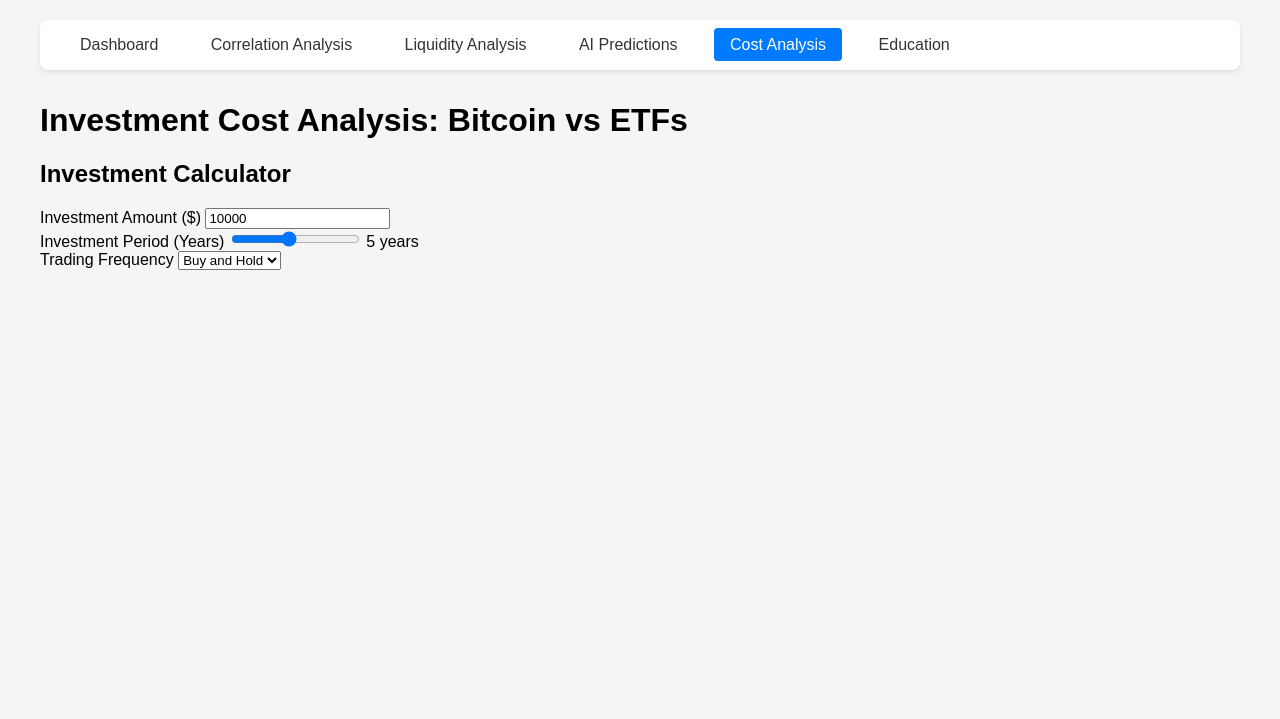
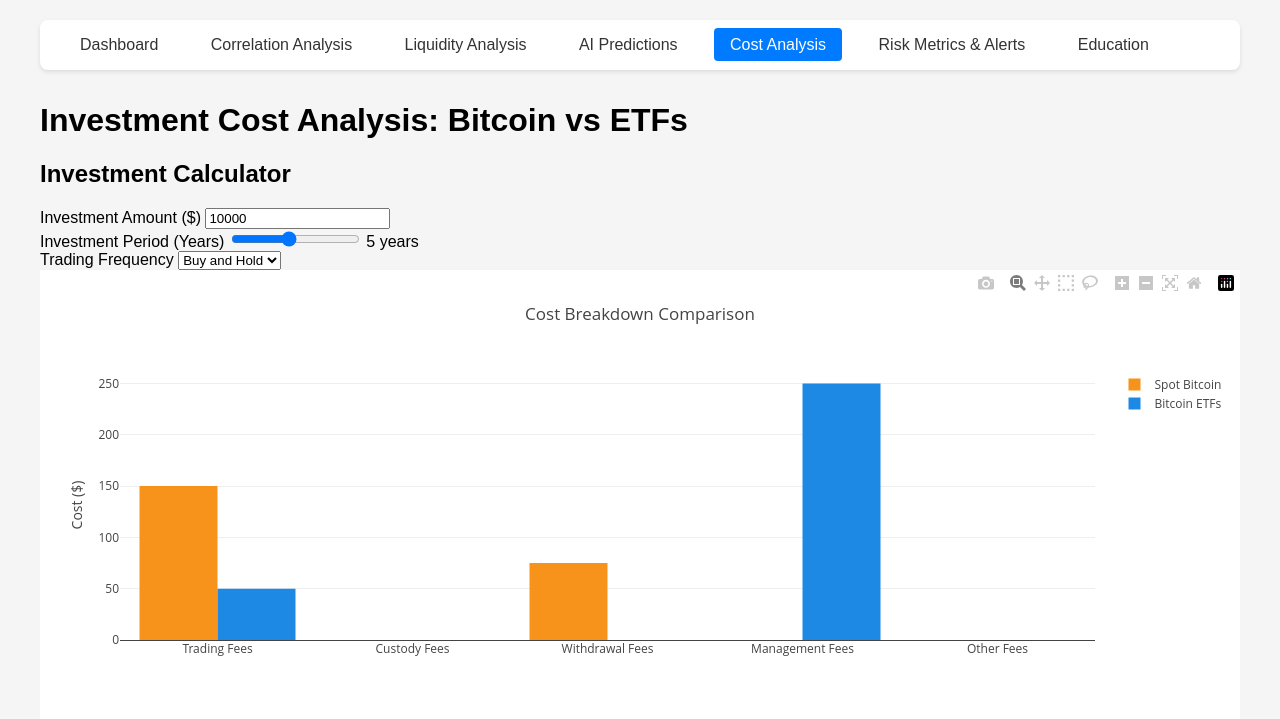
Before and after one commit to biserd/AI_Bitcoin_Analytics, a Flask app: page /cost-analysis in a window 1280 px wide. Shown: the top 719 px of the page. Run offline with Flask 3, Linux system fonts and the light colour scheme; some libraries are stand-ins or nearby versions.

Commit message:
Assistant checkpoint: Added Cost Analysis to menu, fixed charts, added Risk Metrics
Assistant generated file changes:
- templates/index.html: Add Cost Analysis to main dashboard menu
- templates/cost_analysis.html: Add charts to Cost Analysis page
- templates/risk_metrics.html: Create Risk Metrics page
- utils/alerts.py: Add alerts functionality
- templates/base.html: Add Risk Metrics to navigation
- main.py: Add Risk Metrics route

---

User prompt:

1. the main dashboard page lacks the Cost Analysis menu option
2. the Cost Analysis page doesnt show charts
3. Add the Risk Metrics & Alerts - Monitor key risk indicators and set up custom alerts, page as before. Also link it on the menu

```diff
--- a/main.py
+++ b/main.py
@@ -37,7 +37,8 @@
         {'path': '/liquidity', 'changefreq': 'daily', 'priority': '0.8'},
         {'path': '/predictions', 'changefreq': 'daily', 'priority': '0.8'},
         {'path': '/education', 'changefreq': 'weekly', 'priority': '0.7'},
-        {'path': '/cost-analysis', 'changefreq': 'weekly', 'priority': '0.7'} #Added cost analysis route
+        {'path': '/cost-analysis', 'changefreq': 'weekly', 'priority': '0.7'}, #Added cost analysis route
+        {'path': '/risk-metrics', 'changefreq': 'weekly', 'priority': '0.7'} #Added risk metrics route
     ]
 
 @app.before_request
@@ -160,7 +161,14 @@
 @app.route('/cost-analysis')
 def cost_analysis():
     """Cost analysis page"""
-    return render_template('cost_analysis.html')
+    # Placeholder for charts -  needs actual chart generation logic
+    cost_chart = "Cost Analysis Chart Placeholder"
+    return render_template('cost_analysis.html', cost_chart=cost_chart)
+
+@app.route('/risk-metrics')
+def risk_metrics():
+    """Risk metrics and alerts page"""
+    return render_template('risk_metrics.html')
 
 @app.route('/health')
 def health_check():
--- a/templates/base.html
+++ b/templates/base.html
@@ -112,6 +112,7 @@
             <a href="/liquidity" {% if request.path == '/liquidity' %}class="active"{% endif %}>Liquidity Analysis</a>
             <a href="/predictions" {% if request.path == '/predictions' %}class="active"{% endif %}>AI Predictions</a>
             <a href="/cost-analysis" {% if request.path == '/cost-analysis' %}class="active"{% endif %}>Cost Analysis</a>
+            <a href="/risk-metrics" {% if request.path == '/risk-metrics' %}class="active"{% endif %}>Risk Metrics & Alerts</a>
             <a href="/education" {% if request.path == '/education' %}class="active"{% endif %}>Education</a>
         </nav>
 
--- a/templates/cost_analysis.html
+++ b/templates/cost_analysis.html
@@ -28,9 +28,73 @@
                 </select>
             </div>
         </form>
-        <div id="cost-comparison">
-            <!-- Cost comparison charts will be rendered here -->
-        </div>
+        <div id="cost-chart"></div>
     </div>
 </div>
+
+<script>
+    function calculateCosts(amount, years, freq) {
+        const tradesPerYear = {
+            'buy-hold': 1,
+            'monthly': 12,
+            'weekly': 52,
+            'daily': 252
+        };
+        const trades = tradesPerYear[freq];
+
+        return {
+            'Spot Bitcoin': {
+                'Trading Fees': amount * 0.003 * trades * years,
+                'Custody Fees': 0,
+                'Withdrawal Fees': 15 * years
+            },
+            'Bitcoin ETFs': {
+                'Trading Fees': amount * 0.001 * trades * years,
+                'Management Fees': amount * 0.005 * years,
+                'Other Fees': 0
+            }
+        };
+    }
+
+    function updateChart() {
+        const amount = parseFloat(document.getElementById('investment-amount').value);
+        const years = parseFloat(document.getElementById('investment-period').value);
+        const freq = document.getElementById('trading-frequency').value;
+
+        const costs = calculateCosts(amount, years, freq);
+
+        const data = [{
+            name: 'Spot Bitcoin',
+            type: 'bar',
+            x: Object.keys(costs['Spot Bitcoin']),
+            y: Object.values(costs['Spot Bitcoin']),
+            marker: { color: '#F7931A' }
+        }, {
+            name: 'Bitcoin ETFs',
+            type: 'bar',
+            x: Object.keys(costs['Bitcoin ETFs']),
+            y: Object.values(costs['Bitcoin ETFs']),
+            marker: { color: '#1E88E5' }
+        }];
+
+        const layout = {
+            title: 'Cost Breakdown Comparison',
+            barmode: 'group',
+            yaxis: { title: 'Cost ($)' },
+            paper_bgcolor: 'white',
+            plot_bgcolor: 'white'
+        };
+
+        Plotly.newPlot('cost-chart', data, layout);
+    }
+
+    document.getElementById('investment-amount').addEventListener('change', updateChart);
+    document.getElementById('investment-period').addEventListener('input', function(e) {
+        document.getElementById('period-value').textContent = e.target.value + ' years';
+        updateChart();
+    });
+    document.getElementById('trading-frequency').addEventListener('change', updateChart);
+
+    updateChart();
+</script>
 {% endblock %}
```
Also changed, not shown: templates/index.html (+17 -0 lines), templates/risk_metrics.html (added, +65 -0 lines), utils/alerts.py (+31 -0 lines).
